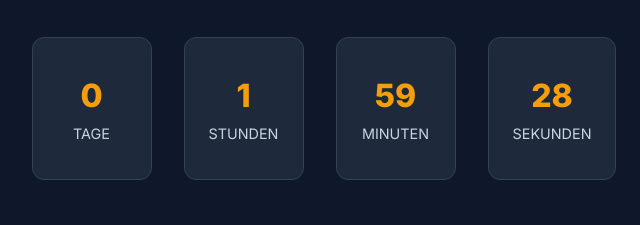
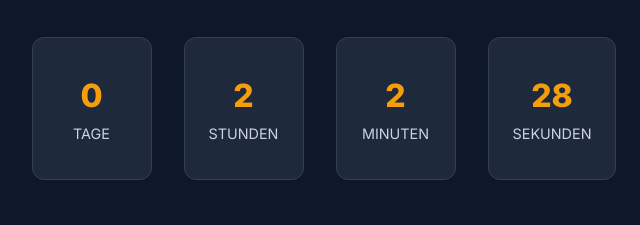
Before and after one commit to Phariloss/mitwirkung, a plain HTML site: page index.html in a window 1280 px wide. Shown: the part 1360-1585 px from the top of the page, 316-956 px from the left. Drawn offline with nearby package versions, Linux system fonts and the light colour scheme.

Commit message:
Update index.html

```diff
--- a/index.html
+++ b/index.html
@@ -1372,7 +1372,7 @@
 
         // Enhanced countdown timer with audio and celebration
         function updateCountdown() {
-            const targetDate = new Date('August 28, 2025 03:05:00').getTime();
+            const targetDate = new Date('August 28, 2025 03:08:00').getTime();
             const now = new Date().getTime();
             const distance = targetDate - now;
 
```
